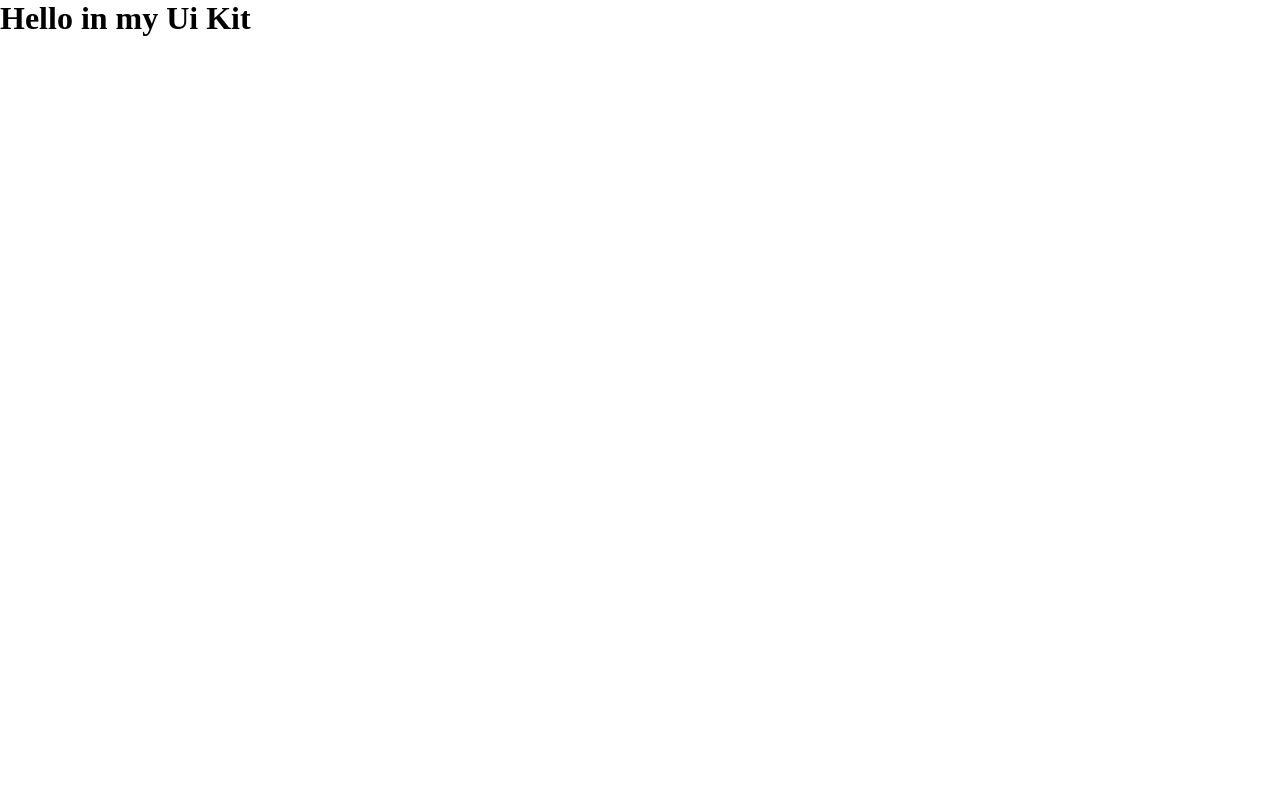
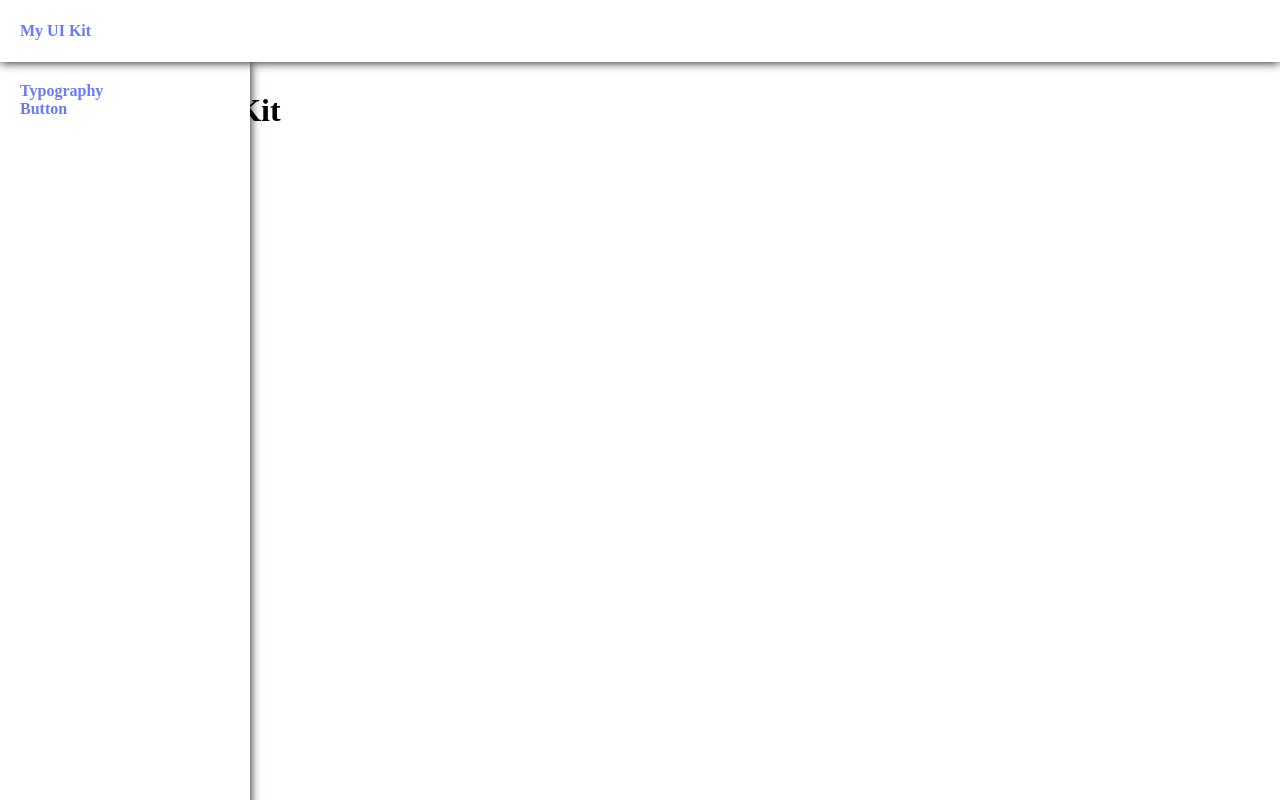
Before and after one commit to alex-sizow/AlexUI-Vue, a Vue app: page / in a window 1280 px wide. Built offline with nearby package versions, Linux system fonts and the light colour scheme.

Commit message:
Add layout

```diff
--- a/src/App.vue
+++ b/src/App.vue
@@ -1,7 +1,22 @@
-<script setup></script>
+<script setup>
+import LayoutHeader from '@/components/layout/Header.vue';
+import LayoutSidebar from '@/components/layout/Sidebar.vue';
+</script>
 
-<template><router-view></router-view></template>
+<template>
+	<div class="container">
+		<layout-header />
+		<layout-sidebar />
+		<div class="content"><router-view /></div>
+	</div>
+</template>
 
 <style lang="scss">
 @import './styles/global.scss';
+
+.content {
+	max-width: 1400px;
+	padding: 30px;
+	transition: 0.2s;
+}
 </style>
--- /dev/null
+++ b/src/components/layout/Header.vue
@@ -0,0 +1,19 @@
+<template>
+	<header class="navigation">
+		<router-link to="/">My UI Kit</router-link>
+	</header>
+</template>
+
+<style lang="scss" scoped>
+.navigation {
+	background: oklch(100% 0 274.3);
+	font-weight: bold;
+	padding: 0 20px;
+	box-shadow: 0px 0px 10px oklch(0% 0 274.3);
+	height: 62px;
+	display: flex;
+	align-items: center;
+	z-index: 1;
+	position: relative;
+}
+</style>
--- /dev/null
+++ b/src/components/layout/Sidebar.vue
@@ -0,0 +1,53 @@
+<script setup>
+import { ref } from 'vue';
+
+const links = ref([
+	{
+		name: 'Typography',
+		href: '/typography',
+	},
+	{
+		name: 'Button',
+		href: '/button',
+	},
+]);
+</script>
+
+<template>
+	<div class="sidebar">
+		<router-link
+			class="sidebar__link"
+			v-for="(link, index) in links"
+			:key="index"
+			:to="link.href"
+			>{{ link.name }}</router-link
+		>
+	</div>
+</template>
+
+<style lang="scss" scoped>
+.sidebar {
+	left: 0;
+	top: 62px;
+	height: 100%;
+	background: oklch(100% 0 274.3);
+	position: fixed;
+	width: 250px;
+	padding: 20px;
+	transition: 0.2s;
+	box-shadow: 0px 0px 10px oklch(0% 0 274.3);
+	transform: translateX(0px);
+	.sidebar__link {
+		display: block;
+		border-radius: 12рх;
+		padding: 10рх;
+		border: 2рх soUd #fff;
+		transition: 0.2s;
+		font-weight: bold;
+		margin-bottom: 10рх;
+		&:hover {
+			border-color: var(--primary-color);
+		}
+	}
+}
+</style>
--- a/src/styles/global.scss
+++ b/src/styles/global.scss
@@ -1,4 +1,5 @@
 :root {
+	--primary-color: oklch(62.85% 0.188 274.26);
 	--lavender-color: oklch(64.57% 0.237 312.69);
 	--blue-color: oklch(62.51% 0.182 274.3);
 }
@@ -10,5 +11,7 @@
 	box-sizing: border-box;
 }
 
-body {
+a {
+	color: var(--primary-color);
+	text-decoration: none;
 }
```
